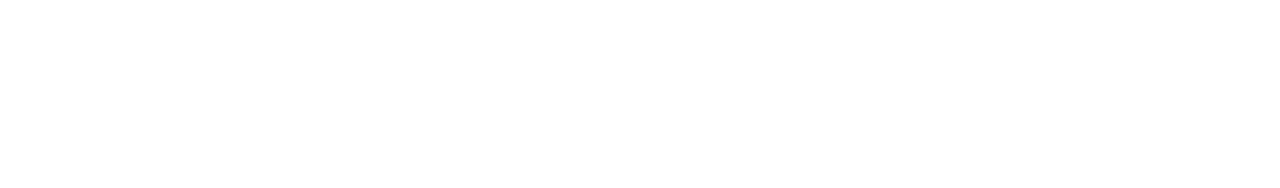
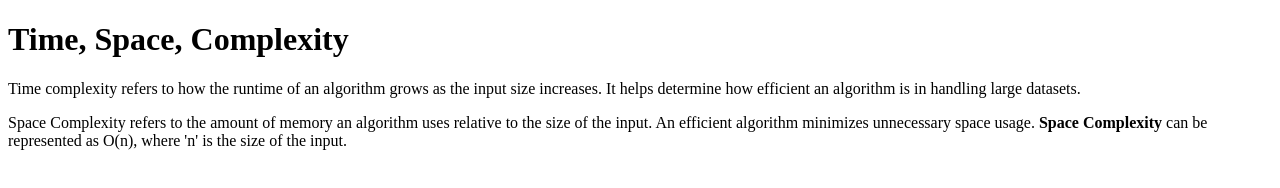
Before and after one commit to acciojob/time-and-space-complexity-Shazadkhan1999, a website: page main.html in a window 1280 px wide. Drawn offline with Linux system fonts and the light colour scheme.

Commit message:
created a submission

```diff
--- a/main.html
+++ b/main.html
@@ -3,14 +3,14 @@
 <html>
 
 <head>
-	<link rel="stylesheet" href="styles.css">
+
 </head>
 
 <body>
-	<!-- the entire body must be written by student -->
-    <script type="text/javascript" src="./script.js">
-</script>
-
+	 <h1>Time, Space, Complexity</h1>
+    <p>Time complexity refers to how the runtime of an algorithm grows as the input size increases. It helps determine how efficient an algorithm is in handling large datasets.</p>
+    <p>Space Complexity refers to the amount of memory an algorithm uses relative to the size of the input. An efficient algorithm minimizes unnecessary space usage. <b>Space Complexity</b> can be represented as O(n), where 'n' is the size of the input.</p>
+</body>
 </body>
 
 </html>
```
